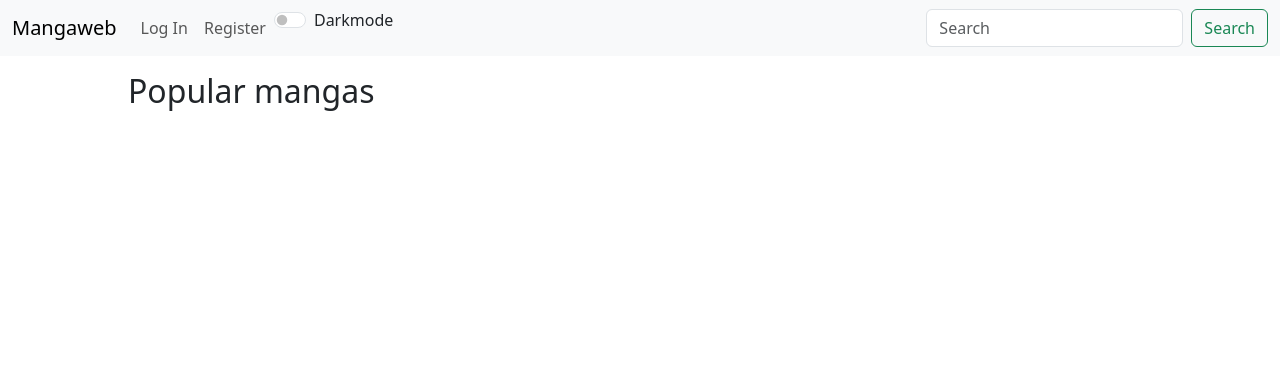
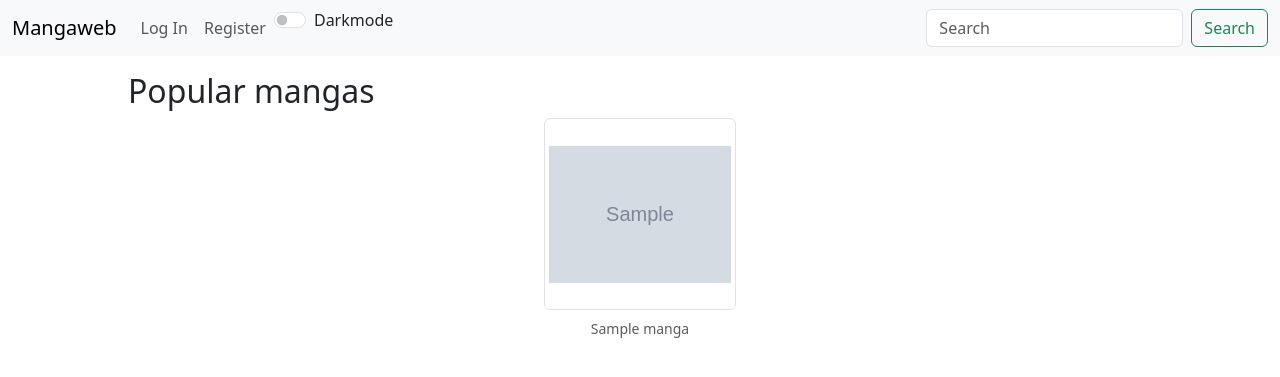
Before and after one commit to Fezin10/manga_project, a Django app: template manga/mangaweb/templates/mangaweb/index.html in a window 1280 px wide. Shown: the top 377 px of the page. Run offline with Django 3.2, Linux system fonts and the light colour scheme; the template is opened without the code that fills it: most values are stand-ins (such as "Sample title", 1, 10 or a date in 2020); grey boxes marked "Sample" are stand-in pictures.

Commit message:
Placeholder image added, index page created, addmanga issues fixed

```diff
--- a/manga/mangaweb/models.py
+++ b/manga/mangaweb/models.py
@@ -49,7 +49,7 @@ class Manga(models.Model):
     author = models.ForeignKey(User, on_delete=models.CASCADE, related_name='works')
     genres = models.ManyToManyField(Genre)
     status = models.CharField(max_length=1, choices=STATUS_CHOICES)
-    thumb = models.ImageField(upload_to=helper.manga_thumb, null=True)
+    thumb = models.ImageField(upload_to=helper.manga_thumb, null=True, blank=True)
     likes = models.ManyToManyField(User, related_name='liked_manga', blank=True)
     releasedate = models.DateField(null=True, blank=True)
     enddate = models.DateField(null=True, blank=True)
--- a/manga/mangaweb/static/mangaweb/styles.css
+++ b/manga/mangaweb/static/mangaweb/styles.css
@@ -7,6 +7,13 @@
     margin: auto;
     width: 80vw;
     margin-bottom: 4rem;
+}
+
+.index_image {
+    min-width: 10rem;
+    width: 12rem;
+    height: 12rem;
+    object-fit:scale-down;
 }
 
 .message {
--- a/manga/mangaweb/templates/mangaweb/index.html
+++ b/manga/mangaweb/templates/mangaweb/index.html
@@ -1,8 +1,18 @@
 {% extends "mangaweb/layout.html" %}
+{% load static %}
 {% block title %}- Home{% endblock %}
 {% block body %}
 <h2>Popular mangas</h2>
-{% for manga in mangas %}
-
-{% endfor %}
+<div class="container text-center">
+    <div class="row">
+        {% for manga in mangas %}
+            <div class="col">
+                <figure class="figure">
+                    <a href="{% url 'mangapage' manga.name manga.id %}"><img src="{% if manga.thumb %}{{ manga.thumb.url }}{% else %}{% static 'mangaweb/images/image_placeholder.webp' %}{% endif %}" class="figure-img img-thumbnail index_image" alt="{{ manga.name }} thumbnail"></a>
+                    <figcaption class="figure-caption text-center">{{ manga.name }}</figcaption>
+                </figure>
+            </div>
+        {% endfor %}
+    </div>
+</div>
 {% endblock %}
```
Also changed, not shown: manga/mangaweb/views.py (+11 -6 lines), manga/mangaweb/migrations/0015_remove_manga_views.py (added), manga/mangaweb/migrations/0016_alter_manga_thumb.py (added), manga/mangaweb/static/mangaweb/images/image_placeholder.webp (added).
